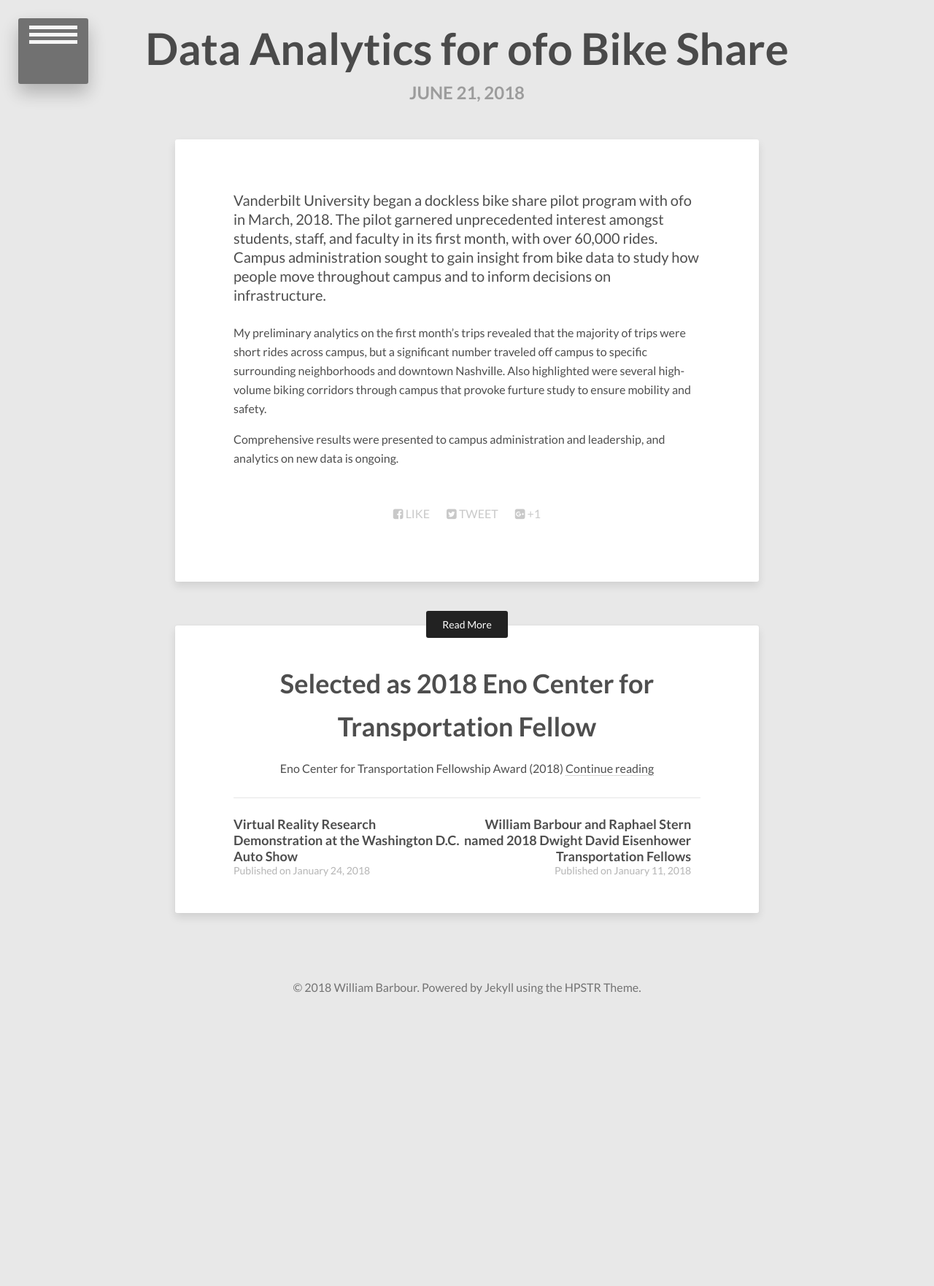
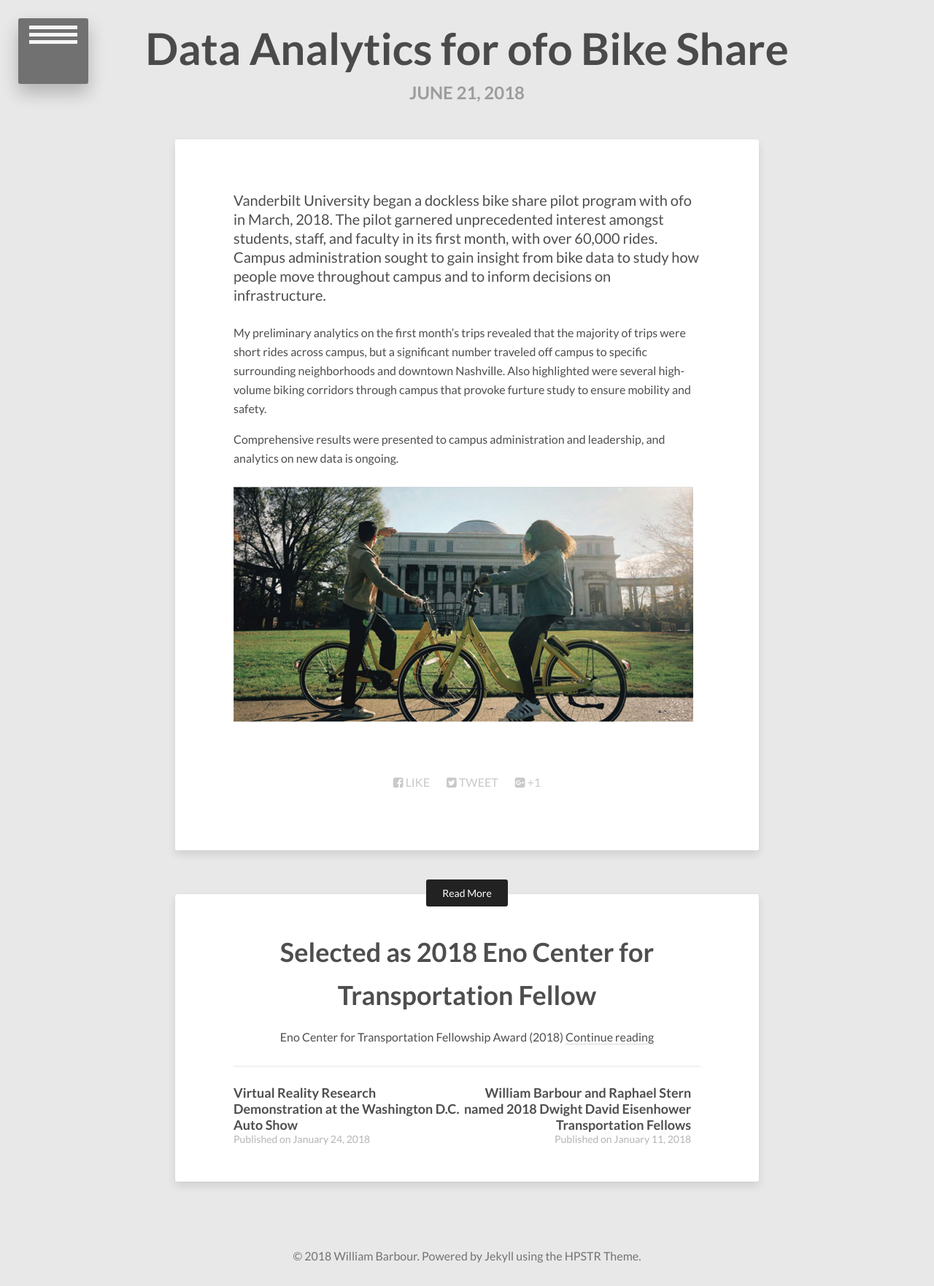
Before and after one commit to barbourww/barbourww.github.io, a Jekyll site: the page built from _posts/2018-06-21-ofo-Analytics.md, in a window 1280 px wide. Shown: the whole page at 73% size. Built offline with Jekyll 4.4.1, drawn with Linux system fonts in a browser that asks for light colours; nearby versions of some CDN libraries; before the commit the page ends 1394 px from its top, so only the background shows below that.

Commit message:
Corrected image

```diff
--- a/_posts/2018-06-21-ofo-Analytics.md
+++ b/_posts/2018-06-21-ofo-Analytics.md
@@ -3,7 +3,6 @@
 title:  "Data Analytics for ofo Bike Share"
 date:   2018-06-21
 description: "Vanderbilt looks for insight from dockless bike share."
-image: "/images/vu_ofo.jpg"
 ---
 
 Vanderbilt University began a dockless bike share pilot program with ofo in March, 2018. The pilot garnered unprecedented interest amongst students, staff, and faculty in its first month, with over 60,000 rides. Campus administration sought to gain insight from bike data to study how people move throughout campus and to inform decisions on infrastructure.
@@ -11,3 +10,7 @@
 My preliminary analytics on the first month's trips revealed that the majority of trips were short rides across campus, but a significant number traveled off campus to specific surrounding neighborhoods and downtown Nashville. Also highlighted were several high-volume biking corridors through campus that provoke furture study to ensure mobility and safety.
 
 Comprehensive results were presented to campus administration and leadership, and analytics on new data is ongoing.
+
+<figure>
+	<a href="{{ site.url }}/images/vu_ofo.jpg"><img src="{{ site.url }}/images/vu_ofo.jpg" alt=""></a>
+</figure>
```
